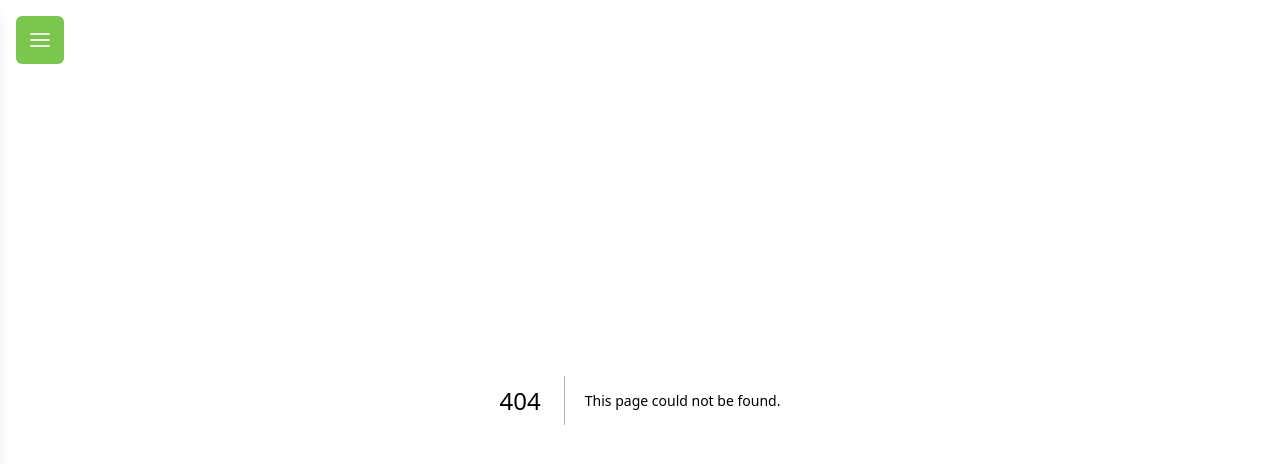
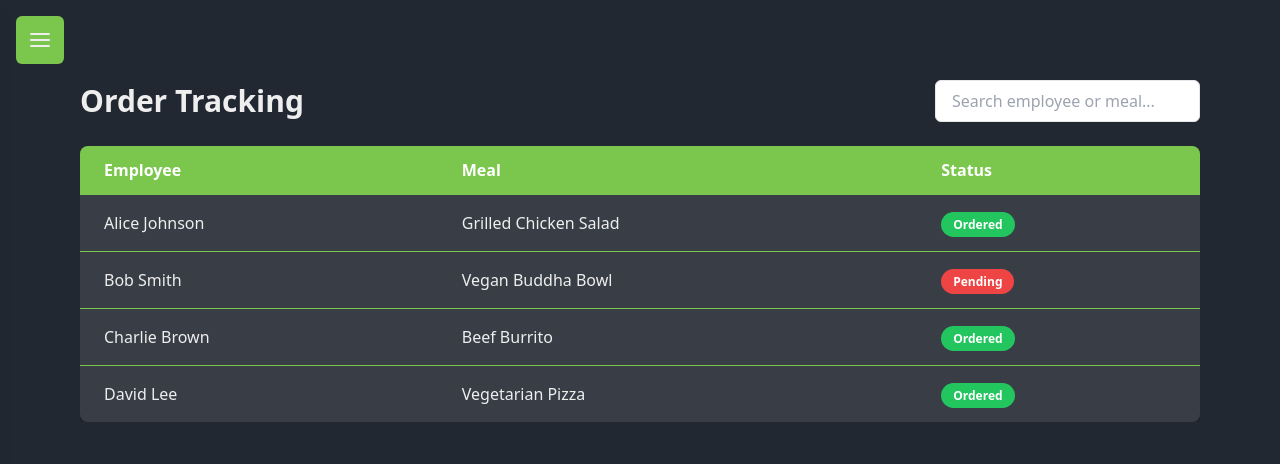
Before and after one commit to prasenjitpriyan/lunchlineup, a Next.js app: page /orders in a window 1280 px wide. Before the commit this address had no page. Shown: the top 464 px of the page. Built offline with nearby package versions, Linux system fonts and the light colour scheme.

Commit message:
Order page and notification ui added

```diff
--- /dev/null
+++ b/app/notifications/page.tsx
@@ -0,0 +1,87 @@
+'use client'
+
+import { useState } from 'react'
+
+type Notification = {
+  id: number
+  message: string
+  timestamp: string
+}
+
+const initialNotifications: Notification[] = [
+  {
+    id: 1,
+    message: 'Reminder: Submit your lunch choice by 11 AM!',
+    timestamp: '2025-02-04 09:30 AM'
+  },
+  {
+    id: 2,
+    message: 'Today’s special: Grilled Chicken Salad! 🍽️',
+    timestamp: '2025-02-03 08:00 AM'
+  }
+]
+
+export default function NotificationPage() {
+  const [notifications, setNotifications] = useState(initialNotifications)
+  const [newMessage, setNewMessage] = useState('')
+
+  const handleSendNotification = () => {
+    if (!newMessage.trim()) return
+
+    const newNotification: Notification = {
+      id: notifications.length + 1,
+      message: newMessage,
+      timestamp: new Date().toLocaleString()
+    }
+
+    setNotifications([newNotification, ...notifications])
+    setNewMessage('')
+  }
+
+  return (
+    <div className="px-4 md:px-20 py-20 bg-my-color-02 text-my-color-04 min-h-screen">
+      {/* Header */}
+      <header className="flex justify-between items-center mb-6">
+        <h1 className="text-3xl font-semibold">Notifications</h1>
+      </header>
+
+      {/* Send Notification */}
+      <div className="mb-6 p-4 bg-my-color-03 shadow-md rounded-md">
+        <h2 className="text-xl font-semibold mb-2">Send a Notification</h2>
+        <textarea
+          value={newMessage}
+          onChange={(e) => setNewMessage(e.target.value)}
+          placeholder="Enter notification message..."
+          className="w-full border p-2 rounded-md mb-2"
+        ></textarea>
+        <button
+          onClick={handleSendNotification}
+          className="bg-my-color-01 text-white py-2 px-4 rounded-md"
+        >
+          Send Notification 📢
+        </button>
+      </div>
+
+      {/* Notification List */}
+      <div className="bg-my-color-03 shadow-md rounded-md">
+        <h2 className="text-xl font-semibold p-4 border-b">
+          Recent Notifications
+        </h2>
+        {notifications.length > 0 ? (
+          <ul>
+            {notifications.map((notification) => (
+              <li key={notification.id} className="p-4 border-b">
+                <p>{notification.message}</p>
+                <p className="text-sm text-my-color-01">
+                  {notification.timestamp}
+                </p>
+              </li>
+            ))}
+          </ul>
+        ) : (
+          <p className="p-4 text-gray-500">No notifications sent yet.</p>
+        )}
+      </div>
+    </div>
+  )
+}
--- /dev/null
+++ b/app/orders/page.tsx
@@ -0,0 +1,70 @@
+'use client'
+
+import { useState } from 'react'
+import { orders } from '@/data/orders'
+
+export default function OrderTrackingPage() {
+  const [search, setSearch] = useState('')
+
+  const filteredOrders = orders.filter(
+    (order) =>
+      order.employeeName.toLowerCase().includes(search.toLowerCase()) ||
+      order.meal.toLowerCase().includes(search.toLowerCase())
+  )
+
+  return (
+    <div className="px-4 md:px-20 py-20 bg-my-color-02 text-my-color-04 min-h-screen">
+      {/* Header */}
+      <header className="flex justify-between items-center mb-6">
+        <h1 className="text-3xl font-semibold">Order Tracking</h1>
+        <input
+          type="text"
+          placeholder="Search employee or meal..."
+          value={search}
+          onChange={(e) => setSearch(e.target.value)}
+          className="border px-4 py-2 rounded-md text-my-color-03"
+        />
+      </header>
+
+      {/* Order Table */}
+      <div className="overflow-x-auto">
+        <table className="min-w-full bg-my-color-03 shadow-md rounded-lg overflow-hidden">
+          <thead className="bg-my-color-01 text-white">
+            <tr>
+              <th className="px-6 py-3 text-left">Employee</th>
+              <th className="px-6 py-3 text-left">Meal</th>
+              <th className="px-6 py-3 text-left">Status</th>
+            </tr>
+          </thead>
+          <tbody>
+            {filteredOrders.length > 0 ? (
+              filteredOrders.map((order) => (
+                <tr key={order.id} className="border-t border-my-color-01">
+                  <td className="px-6 py-4">{order.employeeName}</td>
+                  <td className="px-6 py-4">{order.meal}</td>
+                  <td className="px-6 py-4">
+                    <span
+                      className={`px-3 py-1 rounded-full text-xs font-semibold ${
+                        order.status === 'Ordered'
+                          ? 'bg-green-500 text-white'
+                          : 'bg-red-500 text-white'
+                      }`}
+                    >
+                      {order.status}
+                    </span>
+                  </td>
+                </tr>
+              ))
+            ) : (
+              <tr>
+                <td colSpan={3} className="text-center py-4 text-gray-500">
+                  No orders found.
+                </td>
+              </tr>
+            )}
+          </tbody>
+        </table>
+      </div>
+    </div>
+  )
+}
--- /dev/null
+++ b/data/orders.ts
@@ -0,0 +1,28 @@
+import { Order } from '@/types/Order'
+
+export const orders: Order[] = [
+  {
+    id: 1,
+    employeeName: 'Alice Johnson',
+    meal: 'Grilled Chicken Salad',
+    status: 'Ordered'
+  },
+  {
+    id: 2,
+    employeeName: 'Bob Smith',
+    meal: 'Vegan Buddha Bowl',
+    status: 'Pending'
+  },
+  {
+    id: 3,
+    employeeName: 'Charlie Brown',
+    meal: 'Beef Burrito',
+    status: 'Ordered'
+  },
+  {
+    id: 4,
+    employeeName: 'David Lee',
+    meal: 'Vegetarian Pizza',
+    status: 'Ordered'
+  }
+]
--- /dev/null
+++ b/types/Order.ts
@@ -0,0 +1,6 @@
+export type Order = {
+  id: number
+  employeeName: string
+  meal: string
+  status: 'Ordered' | 'Pending'
+}
```
